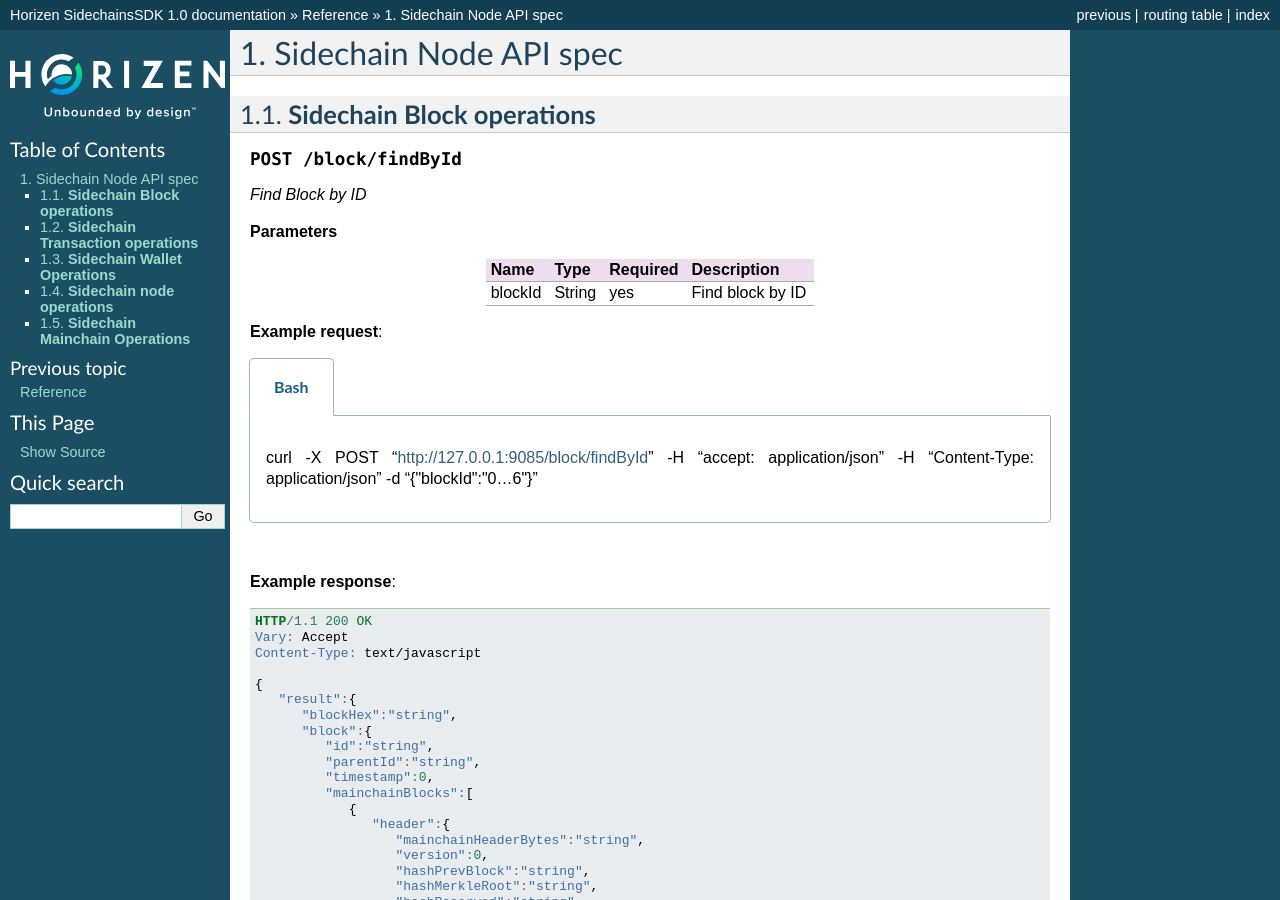
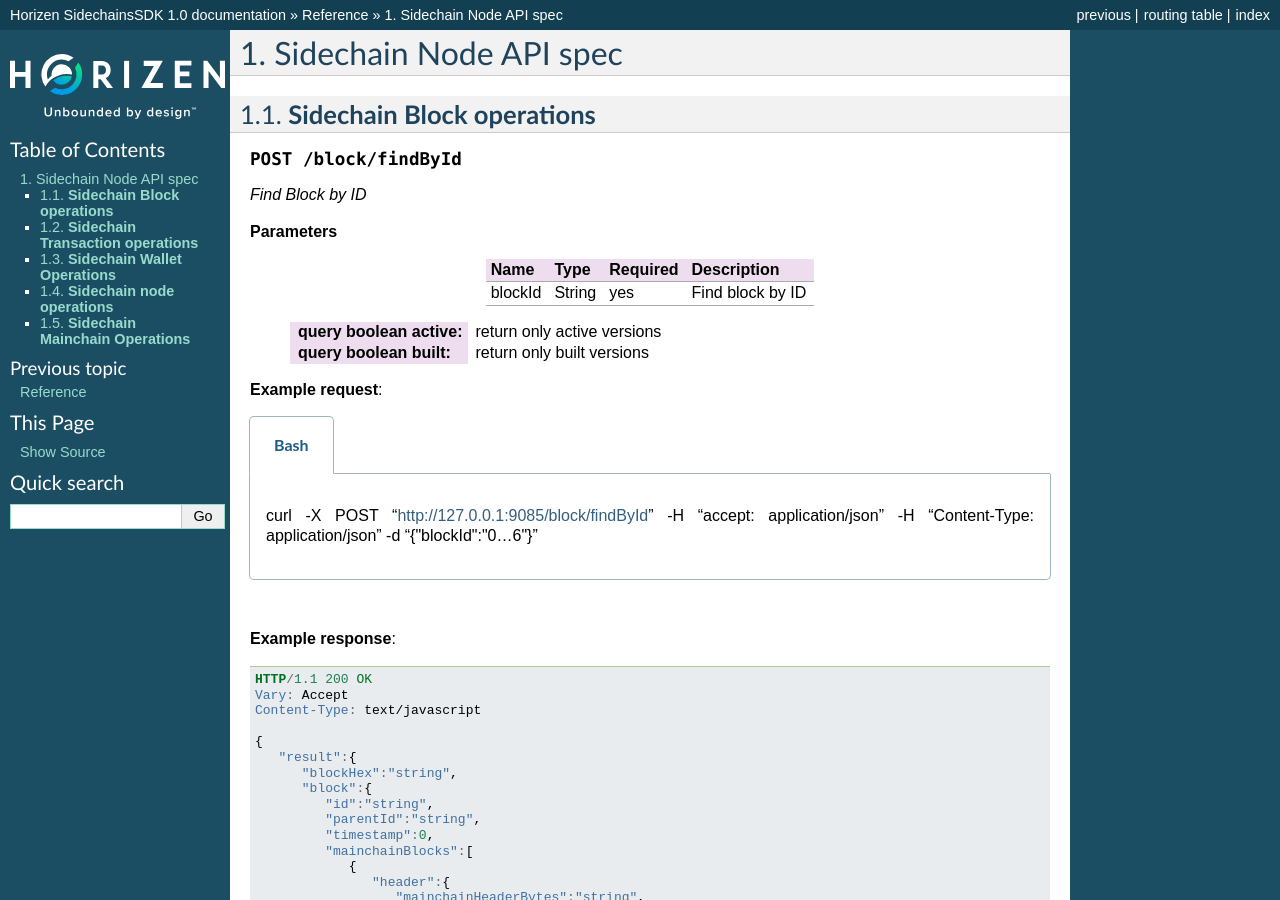
Before and after one commit to megaluck/documentation, a Sphinx documentation site: the page built from docs/reference/01-scnode-api-spec.rst, in a window 1280 px wide and 900 px high. Built offline with Sphinx 7.4.7, drawn with Linux system fonts in a browser that asks for light colours.

Commit message:
Update 01-scnode-api-spec.rst

```diff
--- a/docs/reference/01-scnode-api-spec.rst
+++ b/docs/reference/01-scnode-api-spec.rst
@@ -16,6 +16,9 @@
 +=========+========+==========+==================+
 | blockId | String | yes      | Find block by ID |
 +---------+--------+----------+------------------+
+
+   :query boolean active: return only active versions
+   :query boolean built: return only built versions
 
 **Example request**:
 
```
